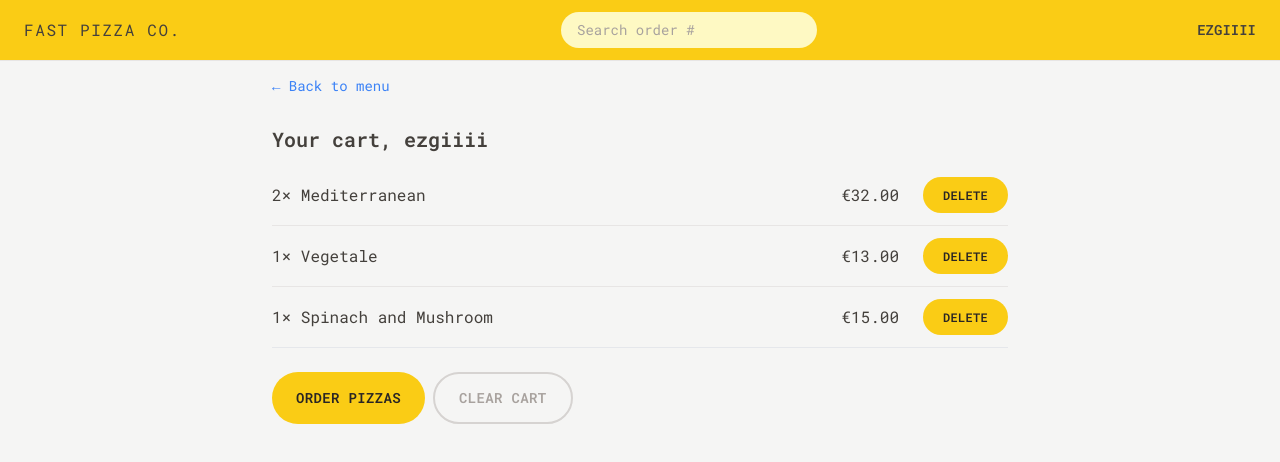
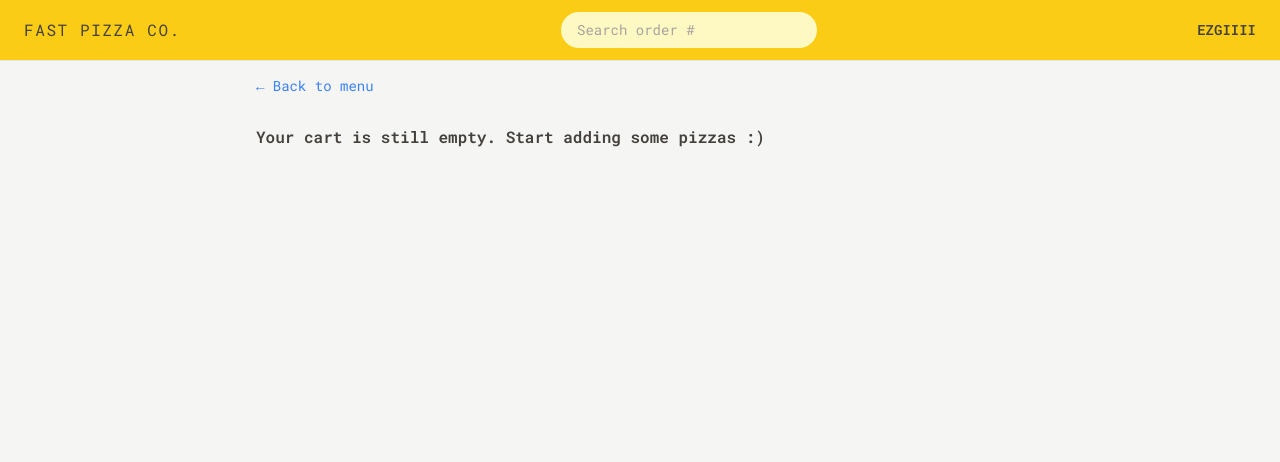
Before and after one commit to ezgikardes/fast-pizza, a React (Vite) app: page /cart in a window 1280 px wide. Shown: the top 462 px of the page. Built offline with nearby package versions, Linux system fonts and the light colour scheme.

Commit message:
feat: refactor Cart component to use Redux state and add EmptyCart component for better UX

```diff
--- a/src/features/cart/Cart.jsx
+++ b/src/features/cart/Cart.jsx
@@ -1,36 +1,16 @@
-import { Link } from 'react-router-dom';
 import LinkButton from '../../ui/LinkButton';
 import Button from '../../ui/Button';
 import CartItem from './CartItem';
-import { useSelector } from 'react-redux';
-
-const fakeCart = [
-  {
-    pizzaId: 12,
-    name: 'Mediterranean',
-    quantity: 2,
-    unitPrice: 16,
-    totalPrice: 32,
-  },
-  {
-    pizzaId: 6,
-    name: 'Vegetale',
-    quantity: 1,
-    unitPrice: 13,
-    totalPrice: 13,
-  },
-  {
-    pizzaId: 11,
-    name: 'Spinach and Mushroom',
-    quantity: 1,
-    unitPrice: 15,
-    totalPrice: 15,
-  },
-];
+import EmptyCart from './EmptyCart'
+import { useDispatch, useSelector } from 'react-redux';
+import { clearCart, getCart } from './cartSlice';
 
 function Cart() {
-  const cart = fakeCart;
+  const cart = useSelector(getCart);
   const username = useSelector((state) => state.user.username)
+  const dispatch = useDispatch();
+
+  if (!cart.length) return <EmptyCart />
 
   return (
     <div className='py-3 px-4'>
@@ -49,7 +29,7 @@
           Order pizzas
         </Button>
 
-        <Button type='secondary'>Clear cart</Button>
+        <Button type='secondary' onClick={() => dispatch(clearCart())}>Clear cart</Button>
       </div>
     </div >
   );
--- a/src/features/cart/EmptyCart.jsx
+++ b/src/features/cart/EmptyCart.jsx
@@ -1,11 +1,13 @@
-import { Link } from 'react-router-dom';
+import LinkButton from "../../ui/LinkButton";
 
 function EmptyCart() {
   return (
-    <div>
-      <Link to="/menu">&larr; Back to menu</Link>
+    <div className="py-3">
+      <LinkButton to="/menu">
+        &larr; Back to menu
+      </LinkButton>
 
-      <p>Your cart is still empty. Start adding some pizzas :)</p>
+      <p className="font-semibold mt-7">Your cart is still empty. Start adding some pizzas :)</p>
     </div>
   );
 }
--- a/src/features/cart/cartSlice.js
+++ b/src/features/cart/cartSlice.js
@@ -44,6 +44,8 @@
 
 export default cartSlice.reducer;
 
+export const getCart = (state) => state.cart.cart;
+
 export const getTotalcartQuantity = (state) =>
   state.cart.cart.reduce((sum, item) => sum + item.quantity, 0);
 
```
